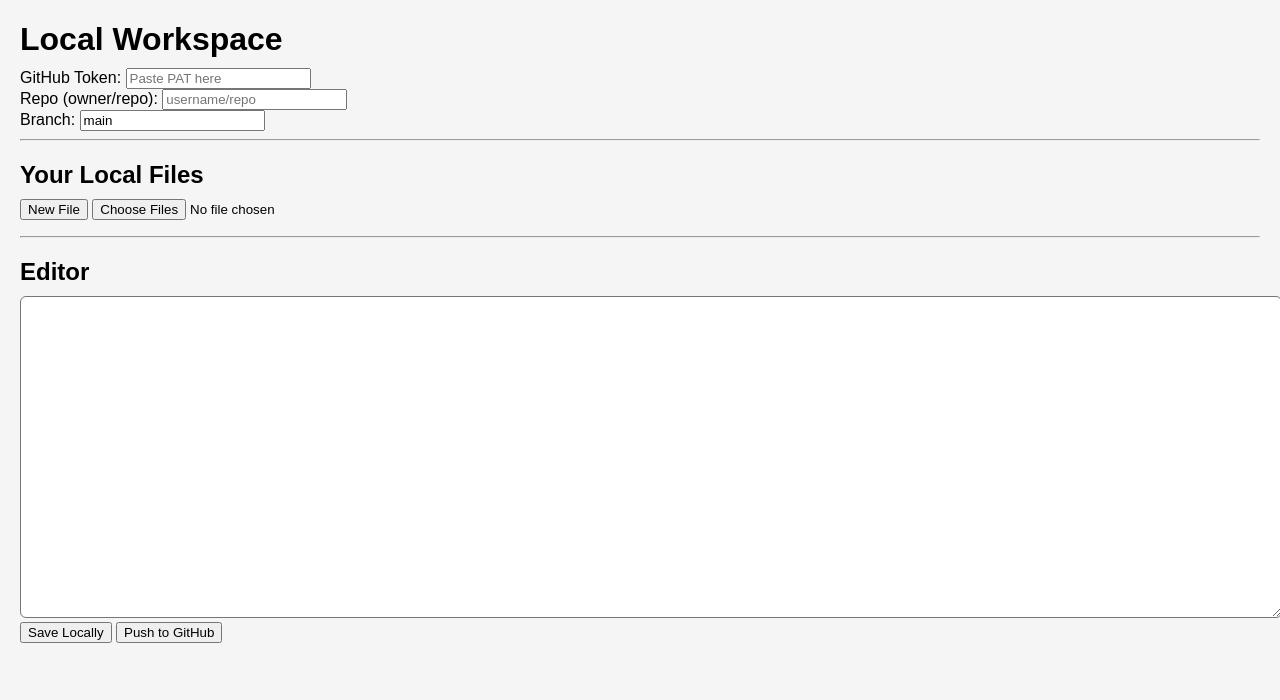
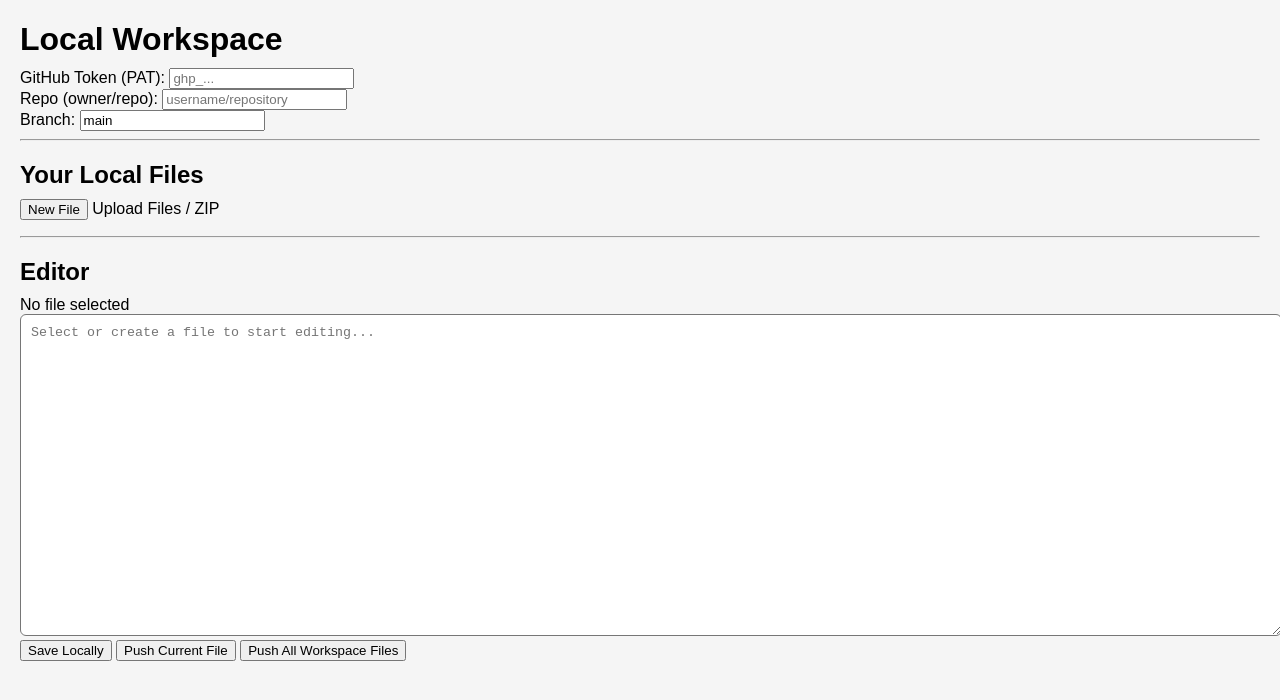
Before and after one commit to Arctic403/Editor, a plain HTML site: page index.html in a window 1280 px wide. Drawn offline with nearby package versions, Linux system fonts and the light colour scheme.

Commit message:
Update index.html

```diff
--- a/index.html
+++ b/index.html
@@ -2,6 +2,7 @@
 <html lang="en">
 <head>
     <meta charset="UTF-8">
+    <meta name="viewport" content="width=device-width, initial-scale=1.0">
     <title>Local Workspace + GitHub Push</title>
     <link rel="stylesheet" href="style.css">
 
@@ -10,21 +11,24 @@
 </head>
 <body>
 
+<div class="container">
     <h1>Local Workspace</h1>
 
-<div id="tokenBox">
-    <label>GitHub Token:</label>
-    <input type="password" id="tokenInput" placeholder="Paste PAT here">
+    <div class="config-grid">
+        <div class="input-group">
+            <label for="tokenInput">GitHub Token (PAT):</label>
+            <input type="password" id="tokenInput" placeholder="ghp_...">
         </div>
 
-<div id="repoBox">
-    <label>Repo (owner/repo):</label>
-    <input type="text" id="repoInput" placeholder="username/repo">
+        <div class="input-group">
+            <label for="repoInput">Repo (owner/repo):</label>
+            <input type="text" id="repoInput" placeholder="username/repository">
         </div>
 
-<div id="branchBox">
-    <label>Branch:</label>
+        <div class="input-group">
+            <label for="branchInput">Branch:</label>
             <input type="text" id="branchInput" value="main">
+        </div>
     </div>
 
     <hr>
@@ -32,8 +36,9 @@
     <h2>Your Local Files</h2>
 
     <div id="fileControls">
-    <button id="newFileBtn">New File</button>
-    <input type="file" id="uploadInput" multiple>
+        <button id="newFileBtn" class="btn">New File</button>
+        <label for="uploadInput" class="btn btn-secondary">Upload Files / ZIP</label>
+        <input type="file" id="uploadInput" multiple style="display: none;">
     </div>
 
     <ul id="fileList"></ul>
@@ -41,11 +46,14 @@
     <hr>
 
     <h2>Editor</h2>
-<textarea id="editor"></textarea>
+    <div id="activeFileLabel">No file selected</div>
+    <textarea id="editor" placeholder="Select or create a file to start editing..."></textarea>
 
     <div id="editorControls">
-    <button id="saveLocalBtn">Save Locally</button>
-    <button id="pushGitHubBtn">Push to GitHub</button>
+        <button id="saveLocalBtn" class="btn">Save Locally</button>
+        <button id="pushGitHubBtn" class="btn btn-success">Push Current File</button>
+        <button id="pushAllGitHubBtn" class="btn btn-warning">Push All Workspace Files</button>
+    </div>
 </div>
 
 <script src="app.js"></script>
```
Lines whose indentation alone changed are shown as unchanged.
